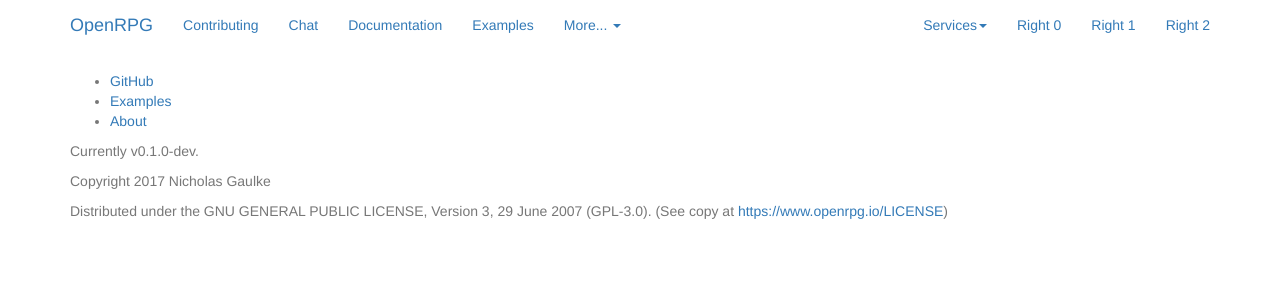
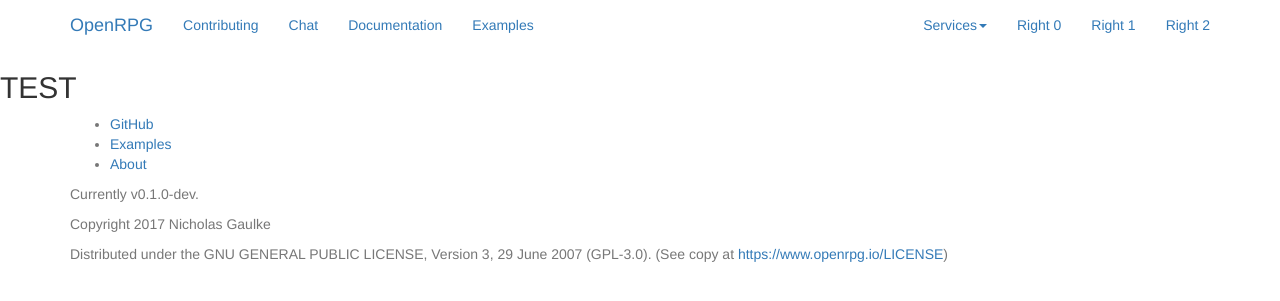
Before and after one commit to incomingstick/OpenRPG, a Jekyll site: the page built from docs/examples/example.md, in a window 1280 px wide. Shown: the top 301 px of the page. Built offline with Jekyll 4.4.1, drawn with Linux system fonts in a browser that asks for light colours; nearby versions of some CDN libraries; our own code applies the rules of GitHub Pages for plain Markdown files.

```diff
--- a/docs/_includes/top-nav.html
+++ b/docs/_includes/top-nav.html
@@ -17,14 +17,7 @@
         <li><a href="https://github.com/incomingstick/OpenRPG/blob/master/.github/CONTRIBUTING.md">Contributing</a></li>
         <li><a href="https://discord.gg/vdwKeZg">Chat</a></li>
         <li><a href="/documentation/">Documentation</a></li>
-        <li><a href="http://openrpg.io">Examples</a></li>
-        <li class="dropdown">
-          <a href="" class="dropdown-toggle" data-toggle="dropdown" role="button" aria-expanded="false">More... <span class="caret"></span></a>
-          <ul class="dropdown-menu" role="menu">
-            <li class="divider"></li>
-            <li><a href="http://openrpg.io">View All</a></li>
-          </ul>
-        </li>
+        <li><a href="/examples/">Examples</a></li>
       </ul>
       <ul class="nav navbar-nav navbar-right">
         <li class="dropdown">
--- a/docs/examples/example.md
+++ b/docs/examples/example.md
@@ -0,0 +1 @@
+<h2>TEST</h2>
```
